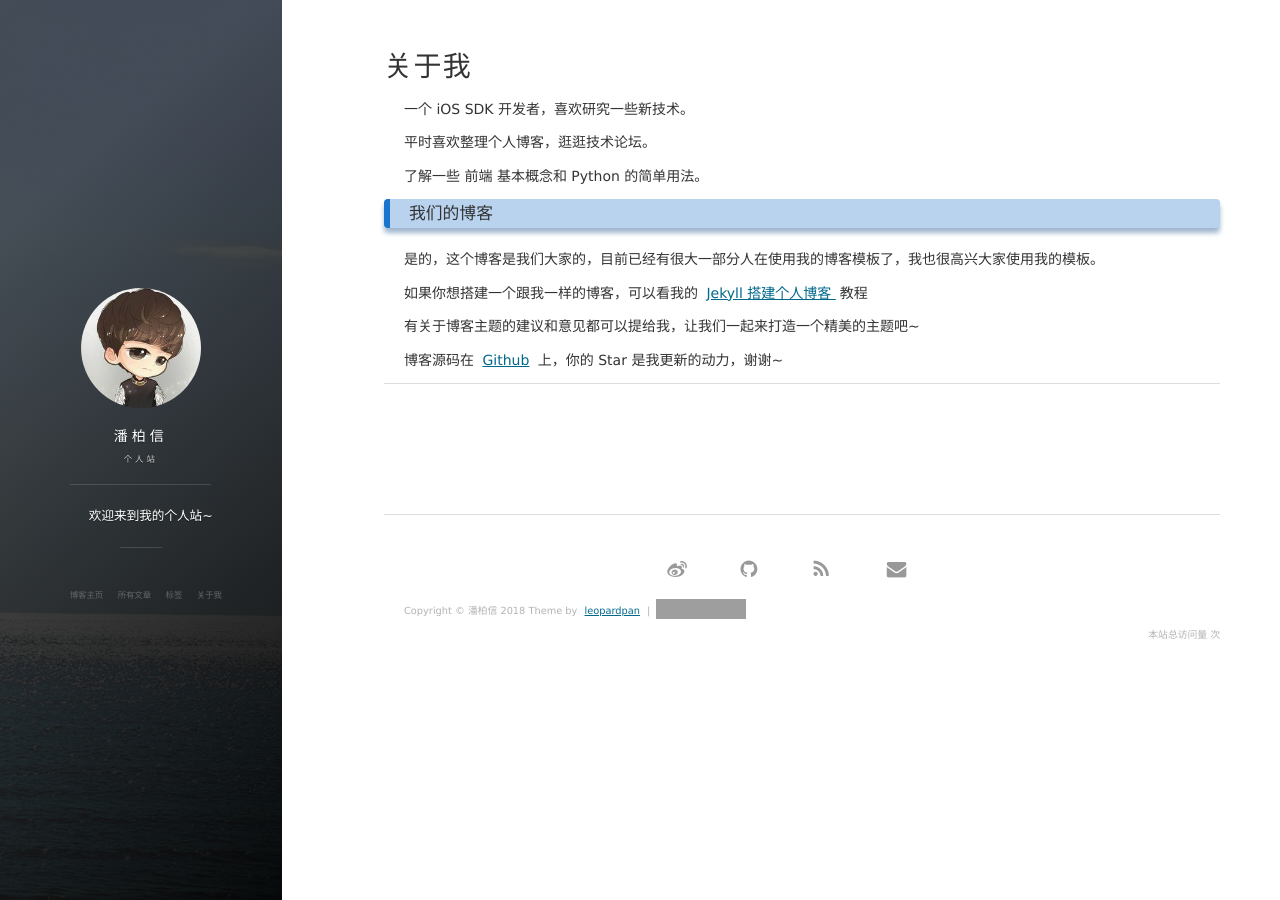
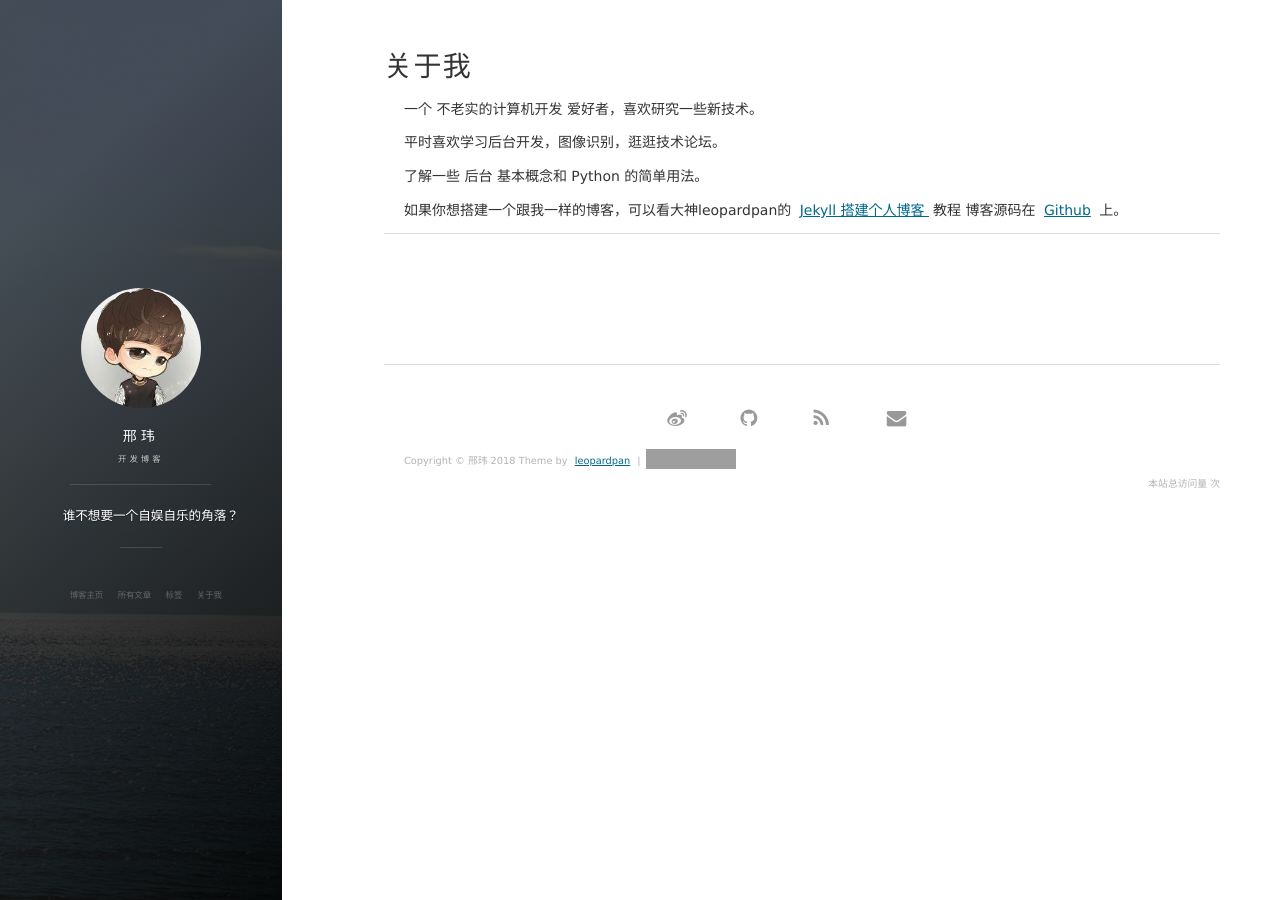
Before and after one commit to Ricky-fight/Ricky-fight.github.io, a Jekyll site: the page built from about.md, in a window 1280 px wide. Built offline with Jekyll 4.4.1, drawn with Linux system fonts in a browser that asks for light colours; nearby versions of some CDN libraries; comment, search, counter and statistics services are not loaded; grey boxes are pictures that could not be loaded.

Commit message:
update personal information

```diff
--- a/_config.yml
+++ b/_config.yml
@@ -1,35 +1,35 @@
 # Basic
-title: 潘柏信
-subtitle: 个人站
-description: 欢迎来到我的个人站~
+title: 邢玮
+subtitle: 开发博客
+description: 谁不想要一个自娱自乐的角落？
 # 头像里面的标题
-avatarTitle: leopardpan
+avatarTitle: Ricky
 # 头像里面的描述
-avatarDesc: iOS / 机器学习
-url: "http://baixin.io"
+avatarDesc: Python / CV
+url: "http://ricky-fight.github.io"
 
 # Comment
 comment:
-    disqus: leopard
+    disqus: ricky
     # uyan: 2143225  # 有言id,登录有言官网申请
 
 # Social
 social:
-    weibo: 5366874726
-    github: leopardpan
+    weibo: 18918735979
+    github: ricky-fight
     # twitter:
-    mail: leopardpan@icloud.com
+    mail: 18918735979@163.com
 
 # 百度统计
 # 使用博客模板请去掉或者更换 id
-baidu:
-    id: 8ba1c6be0953b6f9c2ba38e57f615421
+# baidu:
+#     id: 8ba1c6be0953b6f9c2ba38e57f615421
 
 # Google Analytics
 # 使用博客模板请去掉或者更换 id
-ga:
-    id: UA-84134159-3
-    host: auto
+# ga:
+#     id: UA-84134159-3
+#     host: auto
 
 
 # 《----------------- 上面的信息修改成你自己的 ---------------------------》
--- a/about.md
+++ b/about.md
@@ -3,33 +3,19 @@ layout: page
 title: 关于我
 ---
 
-一个 iOS SDK 开发者，喜欢研究一些新技术。
+一个 不老实的计算机开发 爱好者，喜欢研究一些新技术。
 <p>
-平时喜欢整理个人博客，逛逛技术论坛。
+平时喜欢学习后台开发，图像识别，逛逛技术论坛。
 <p>
-了解一些 前端 基本概念和 Python 的简单用法。
+了解一些 后台 基本概念和 Python 的简单用法。
 
 <p>
 
-<h3> 我们的博客 </h3>
-
-<p>
-
-是的，这个博客是我们大家的，目前已经有很大一部分人在使用我的博客模板了，我也很高兴大家使用我的模板。
-
-<p>
-
-如果你想搭建一个跟我一样的博客，可以看我的
+如果你想搭建一个跟我一样的博客，可以看大神leopardpan的
 <a href="/2016/10/jekyll_tutorials1/"> Jekyll 搭建个人博客 </a>
 教程
 
-<p>
-
-有关于博客主题的建议和意见都可以提给我，让我们一起来打造一个精美的主题吧~
-
-<p>
-
-博客源码在 <a target="_blank" href='https://github.com/leopardpan/leopardpan.github.io/'>Github</a> 上，你的 Star 是我更新的动力，谢谢~
+博客源码在 <a target="_blank" href='https://github.com/leopardpan/leopardpan.github.io/'>Github</a> 上。
 
 <p>
 
```
